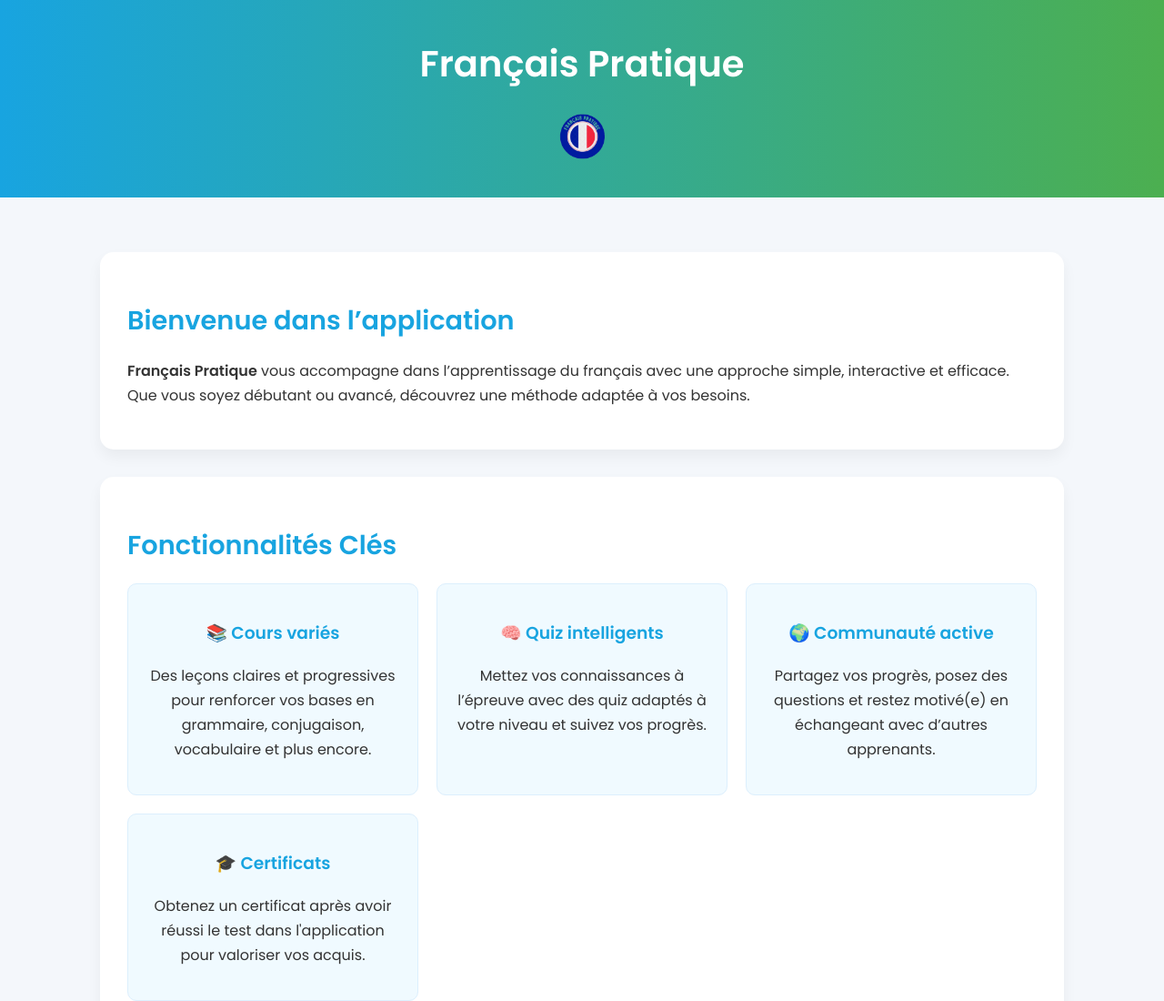
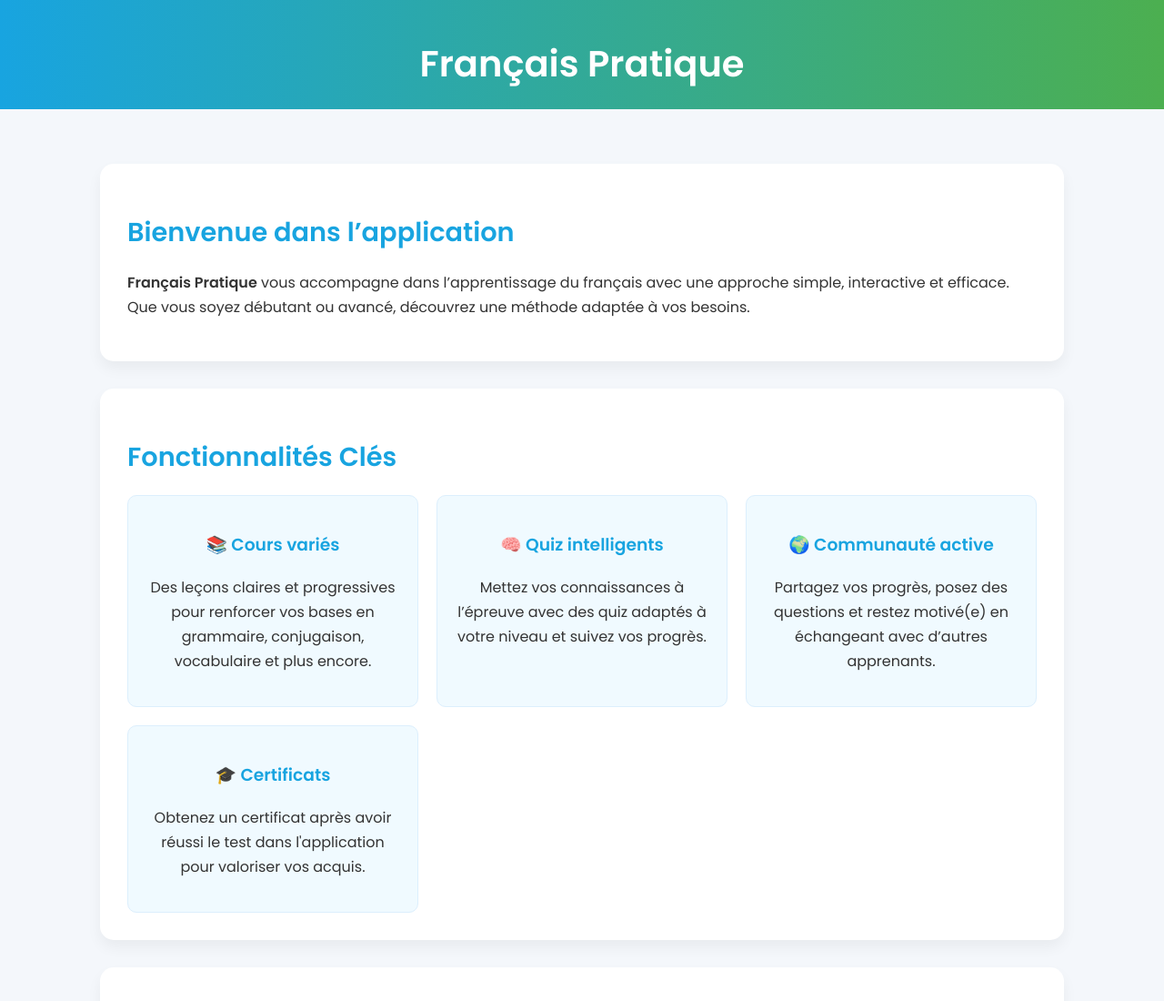
Before and after one commit to StannGithub/app-ads, a plain HTML site: page index.html in a window 1280 px wide. Shown: the top 1100 px of the page at 91% size. Drawn offline with Linux system fonts and the light colour scheme.

```diff
--- a/index.html
+++ b/index.html
@@ -174,7 +174,7 @@
 
 <header>
   <h1>Français Pratique</h1>
-  <img src="logoo.png" alt="Icône de l'application">
+  <!--<img src="logoo.png" alt="Icône de l'application">-->
 </header>
 
 <div class="container">
```
